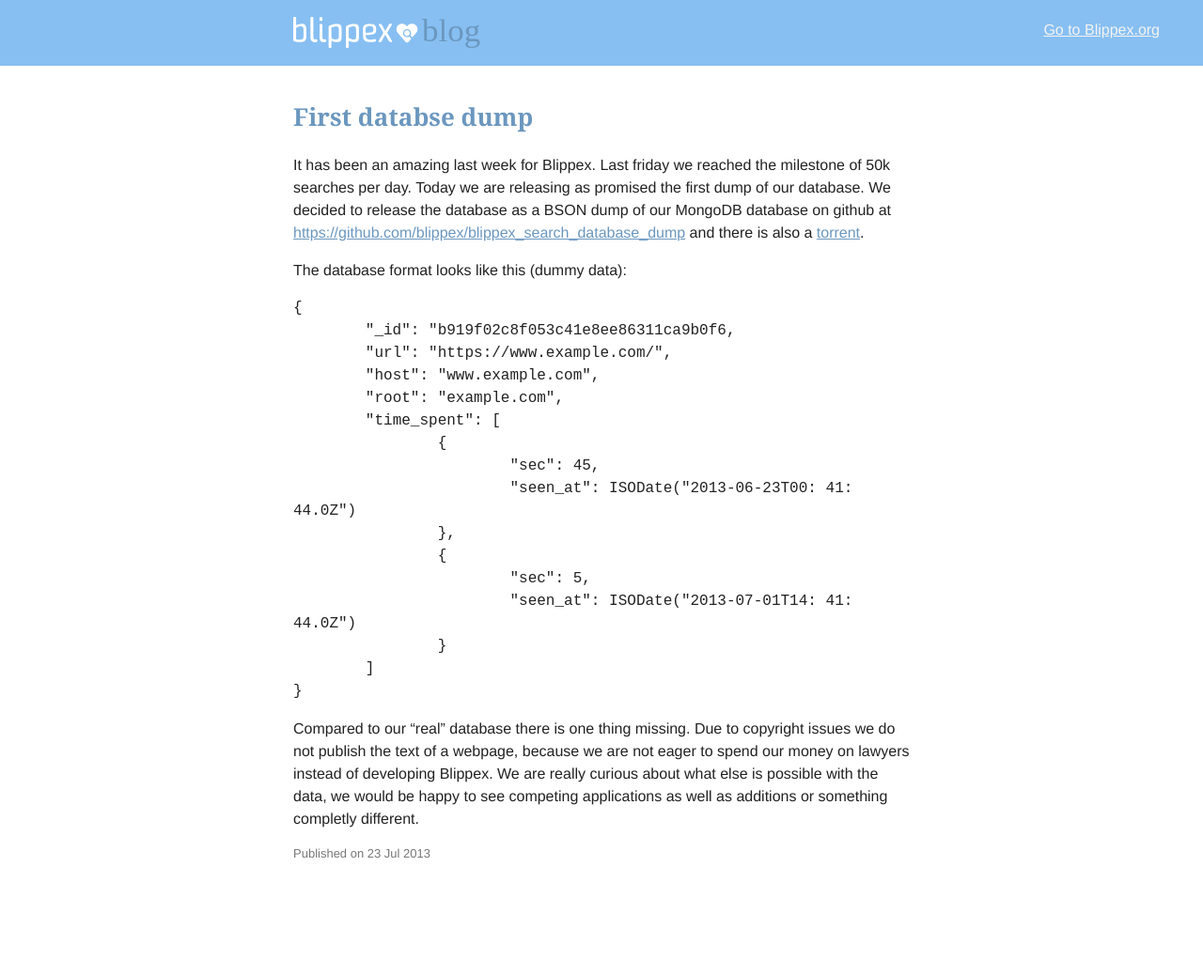
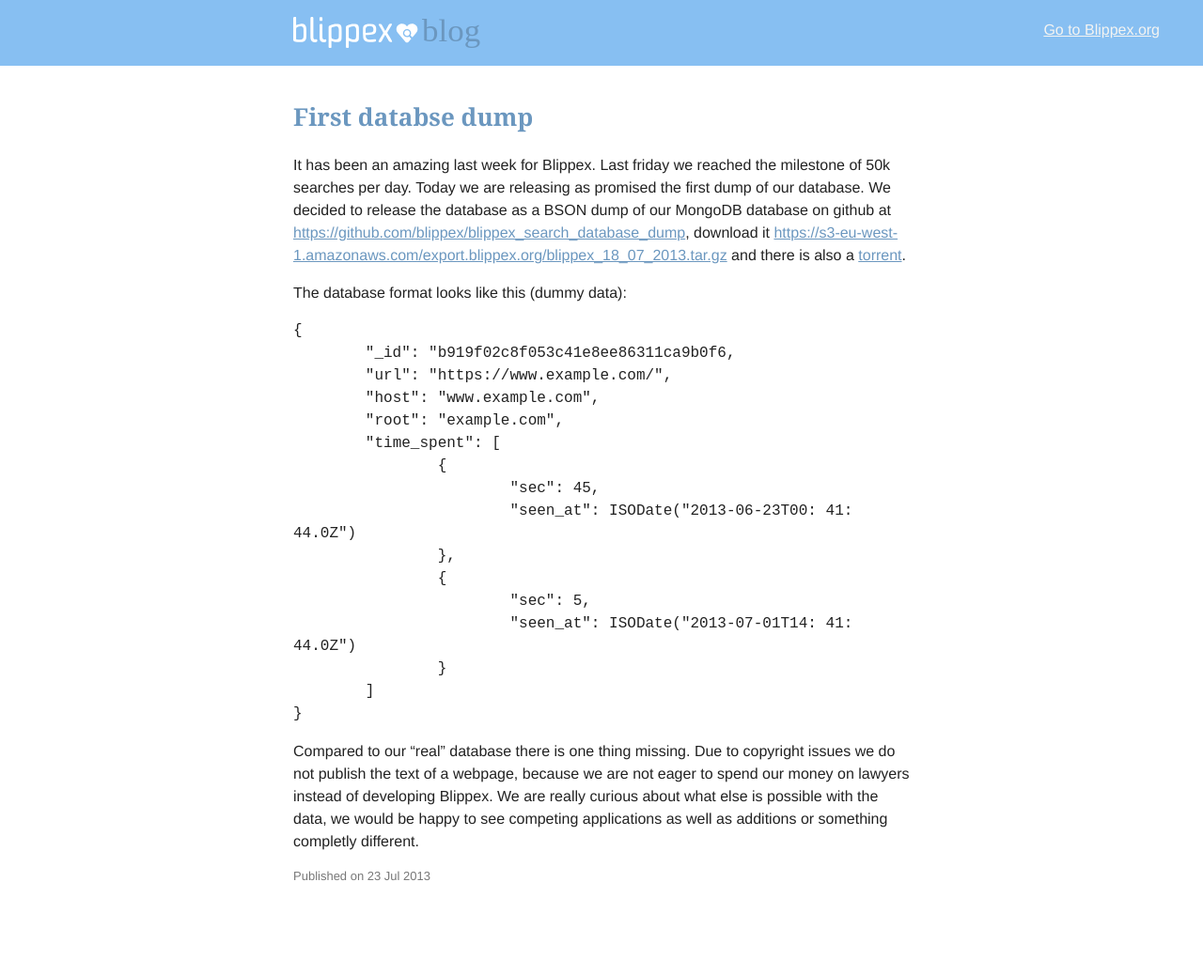
Before and after one commit to blippex/blippex.github.io, a Jekyll site: the page built from _posts/2013-07-23-First-database-dump.markdown, in a window 1280 px wide. Shown: the whole page at 94% size. Built offline with Jekyll 4.4.1, drawn with Linux system fonts in a browser that asks for light colours; comment, search, counter and statistics services are not loaded; before the commit the page ends 1014 px from its top, so only the background shows below that.

Commit message:
added download link

```diff
--- a/_posts/2013-07-23-First-database-dump.markdown
+++ b/_posts/2013-07-23-First-database-dump.markdown
@@ -3,10 +3,10 @@
 title:  "First databse dump"
 date:   2013-07-23 14:13:14
 categories: updates
-tags: dump
+tags: dump database
 ---
 
-It has been an amazing last week for Blippex. Last friday we reached the milestone of 50k searches per day. Today we are releasing as promised the first dump of our database. We decided to release the database as a BSON dump of our MongoDB database on github at [https://github.com/blippex/blippex_search_database_dump](https://github.com/blippex/blippex_search_database_dump) and there is also a [torrent]().
+It has been an amazing last week for Blippex. Last friday we reached the milestone of 50k searches per day. Today we are releasing as promised the first dump of our database. We decided to release the database as a BSON dump of our MongoDB database on github at [https://github.com/blippex/blippex_search_database_dump](https://github.com/blippex/blippex_search_database_dump), download it [https://s3-eu-west-1.amazonaws.com/export.blippex.org/blippex_18_07_2013.tar.gz](https://s3-eu-west-1.amazonaws.com/export.blippex.org/blippex_18_07_2013.tar.gz) and there is also a [torrent]().
 
 The database format looks like this (dummy data):
 {% highlight json %}
```
